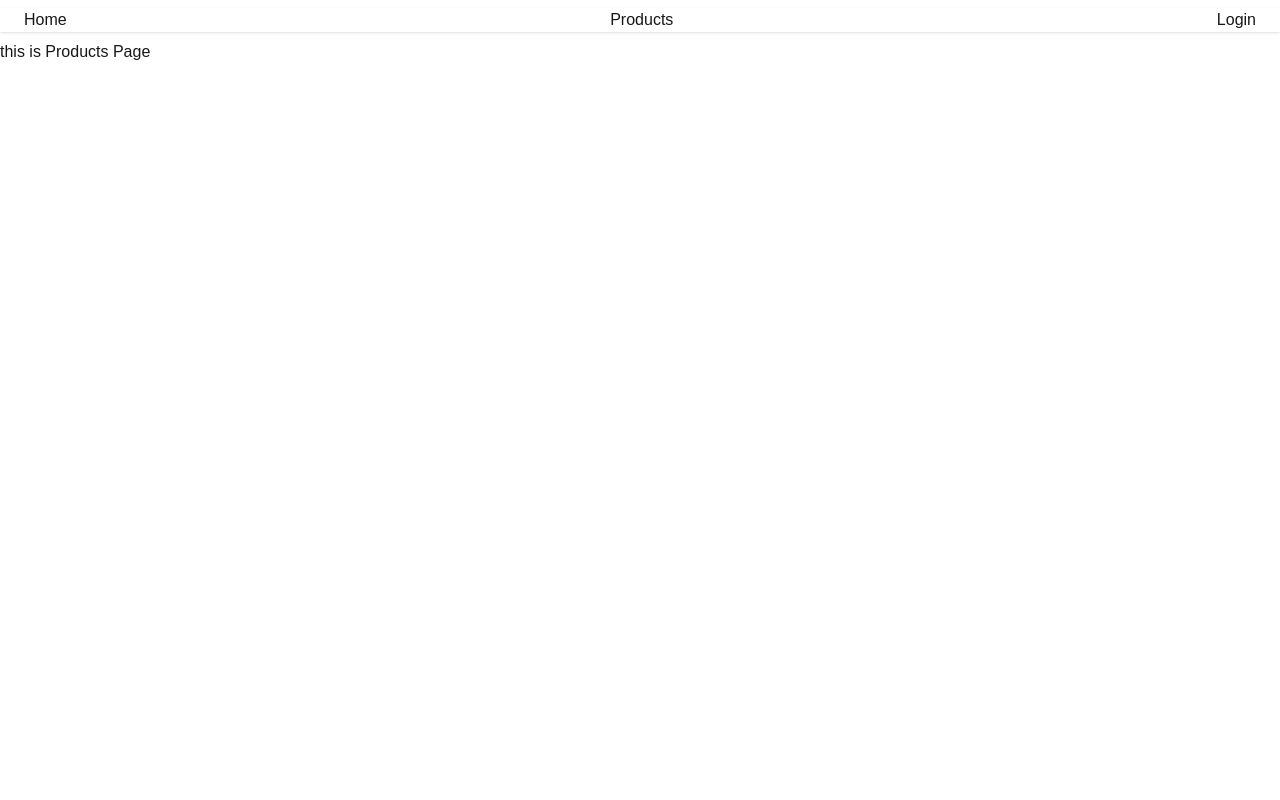
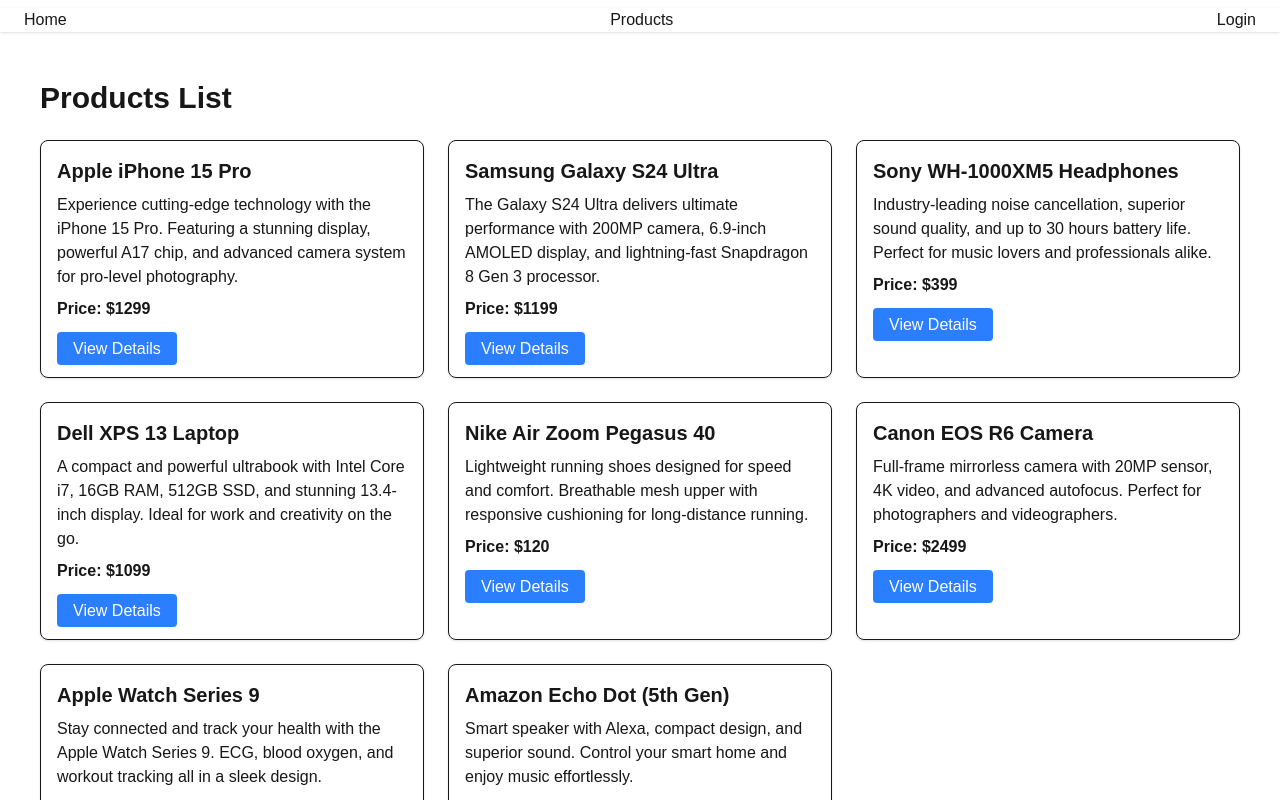
Before and after one commit to malamin59/next-js-job-task, a Next.js app: page /products in a window 1280 px wide. Shown: the top 800 px of the page. Built offline with nearby package versions, Linux system fonts and the light colour scheme.

Commit message:
feat: add products page with mock data and images

```diff
--- /dev/null
+++ b/src/app/data/products.json
@@ -0,0 +1,66 @@
+[
+  {
+    "id": 1,
+    "name": "Apple iPhone 15 Pro",
+    "description": "Experience cutting-edge technology with the iPhone 15 Pro. Featuring a stunning display, powerful A17 chip, and advanced camera system for pro-level photography.",
+    "price": 1299,
+    "category": "Smartphones",
+    "image": "/images/iphone15pro.jpg"
+  },
+  {
+    "id": 2,
+    "name": "Samsung Galaxy S24 Ultra",
+    "description": "The Galaxy S24 Ultra delivers ultimate performance with 200MP camera, 6.9-inch AMOLED display, and lightning-fast Snapdragon 8 Gen 3 processor.",
+    "price": 1199,
+    "category": "Smartphones",
+    "image": "/images/galaxyS24.jpg"
+  },
+  {
+    "id": 3,
+    "name": "Sony WH-1000XM5 Headphones",
+    "description": "Industry-leading noise cancellation, superior sound quality, and up to 30 hours battery life. Perfect for music lovers and professionals alike.",
+    "price": 399,
+    "category": "Headphones",
+    "image": "/images/sonyWH1000xm5.jpg"
+  },
+  {
+    "id": 4,
+    "name": "Dell XPS 13 Laptop",
+    "description": "A compact and powerful ultrabook with Intel Core i7, 16GB RAM, 512GB SSD, and stunning 13.4-inch display. Ideal for work and creativity on the go.",
+    "price": 1099,
+    "category": "Laptops",
+    "image": "/images/dellXPS13.jpg"
+  },
+  {
+    "id": 5,
+    "name": "Nike Air Zoom Pegasus 40",
+    "description": "Lightweight running shoes designed for speed and comfort. Breathable mesh upper with responsive cushioning for long-distance running.",
+    "price": 120,
+    "category": "Shoes",
+    "image": "/images/nikePegasus40.jpg"
+  },
+  {
+    "id": 6,
+    "name": "Canon EOS R6 Camera",
+    "description": "Full-frame mirrorless camera with 20MP sensor, 4K video, and advanced autofocus. Perfect for photographers and videographers.",
+    "price": 2499,
+    "category": "Cameras",
+    "image": "/images/canonEOSR6.jpg"
+  },
+  {
+    "id": 7,
+    "name": "Apple Watch Series 9",
+    "description": "Stay connected and track your health with the Apple Watch Series 9. ECG, blood oxygen, and workout tracking all in a sleek design.",
+    "price": 399,
+    "category": "Wearables",
+    "image": "/images/appleWatch9.jpg"
+  },
+  {
+    "id": 8,
+    "name": "Amazon Echo Dot (5th Gen)",
+    "description": "Smart speaker with Alexa, compact design, and superior sound. Control your smart home and enjoy music effortlessly.",
+    "price": 49,
+    "category": "Smart Home",
+    "image": "/images/echoDot5.jpg"
+  }
+]
--- /dev/null
+++ b/src/app/products/[id]/page.jsx
@@ -0,0 +1,54 @@
+import products from '../../data/products.json'
+import Image from "next/image";
+import Link from "next/link";
+
+export default function ProductDetailsPage({ params }) {
+  const { id } = params;
+  const product = products.find((p) => p.id === Number(id));
+
+  if (!product) {
+    return (
+      <div className="p-10 text-center">
+        <h1 className="text-3xl font-bold">Product Not Found</h1>
+        <Link href="/products" className="text-blue-500 mt-4 inline-block">
+          Back to Products
+        </Link>
+      </div>
+    );
+  }
+
+  return (
+    <div className="max-w-4xl mx-auto p-10">
+      <Link href="/products" className="text-blue-500 mb-6 inline-block">
+        &larr; Back to Products
+      </Link>
+
+      <div className="flex flex-col md:flex-row gap-10 items-center">
+        {/* Product Image */}
+        <div className="flex-shrink-0 w-full md:w-1/2">
+          {product.image && (
+            <Image
+              src={product.image}
+              alt={product.name}
+              width={500}
+              height={500}
+              className="rounded-lg shadow-lg"
+            />
+          )}
+        </div>
+
+        {/* Product Info */}
+        <div className="flex-1">
+          <h1 className="text-4xl font-bold mb-4">{product.name}</h1>
+          <p className="text-gray-700 mb-2">{product.description}</p>
+          <p className="text-lg font-semibold mb-2">Category: {product.category}</p>
+          <p className="text-2xl font-bold text-green-600 mb-4">Price: ${product.price}</p>
+
+          <button className="px-6 py-3 bg-blue-500 text-white rounded-lg hover:bg-blue-600">
+            Add to Cart
+          </button>
+        </div>
+      </div>
+    </div>
+  );
+}
--- a/src/app/products/page.jsx
+++ b/src/app/products/page.jsx
@@ -1,7 +1,28 @@
-import React from 'react'
+import products from "../data/products.json";
+import Link from "next/link";
 
-export default function Products() {
+export default function ProductsPage() {
   return (
-    <div> this is Products Page </div>
-  )
+    <div className="p-10">
+      <h1 className="text-3xl font-bold mb-6">Products List</h1>
+      <div className="grid grid-cols-1 md:grid-cols-3 gap-6">
+        {products.map((product) => (
+          <div
+            key={product.id}
+            className="p-4 border rounded-lg shadow hover:shadow-lg transition"
+          >
+            <h2 className="text-xl font-semibold mb-2">{product.name}</h2>
+            <p className="mb-2">{product.description}</p>
+            <p className="mb-4 font-bold">Price: ${product.price}</p>
+            <Link
+              href={`/products/${product.id}`}
+              className="px-4 py-2 bg-blue-500 text-white rounded hover:bg-blue-600"
+            >
+              View Details
+            </Link>
+          </div>
+        ))}
+      </div>
+    </div>
+  );
 }
```
Also changed, not shown: next.config.js (added).
